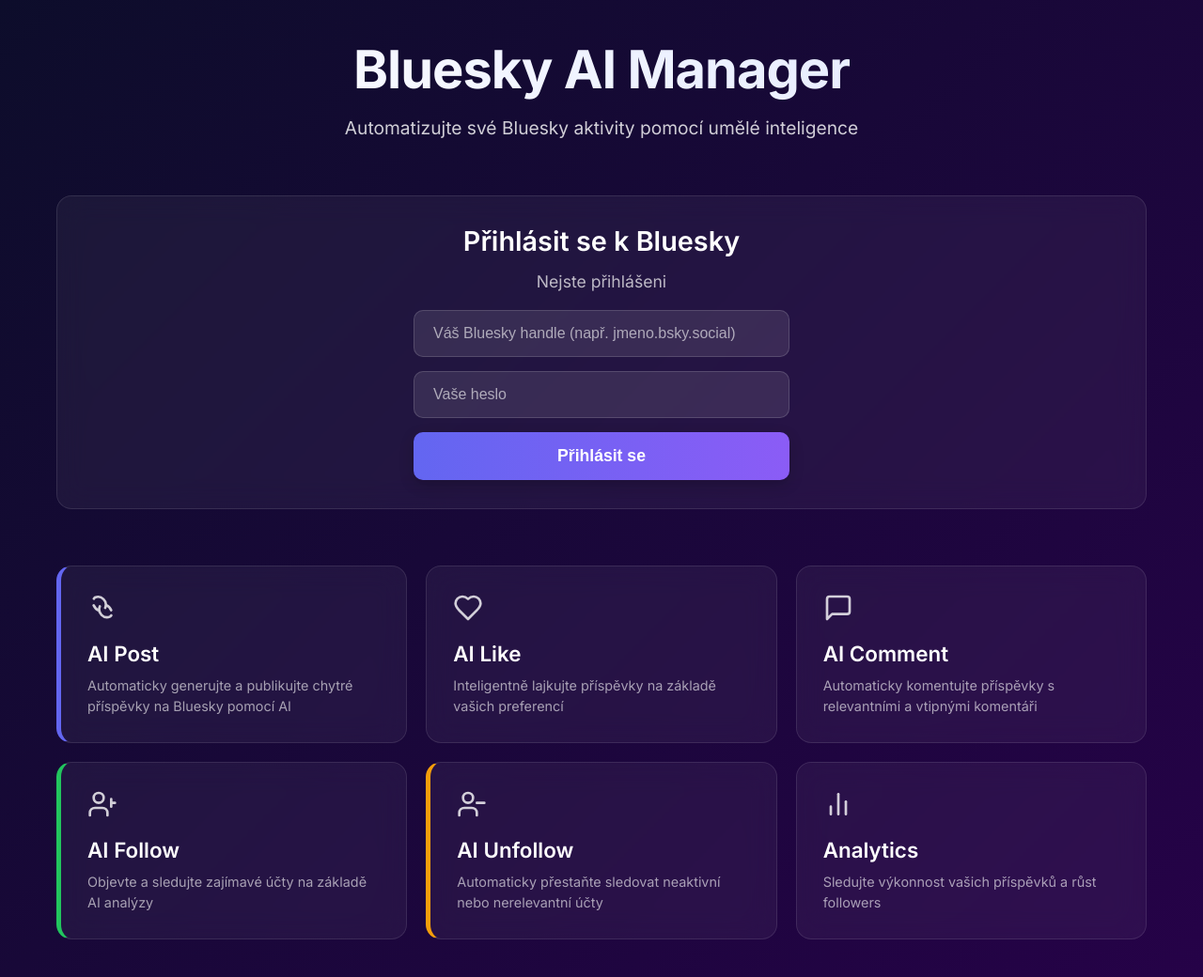
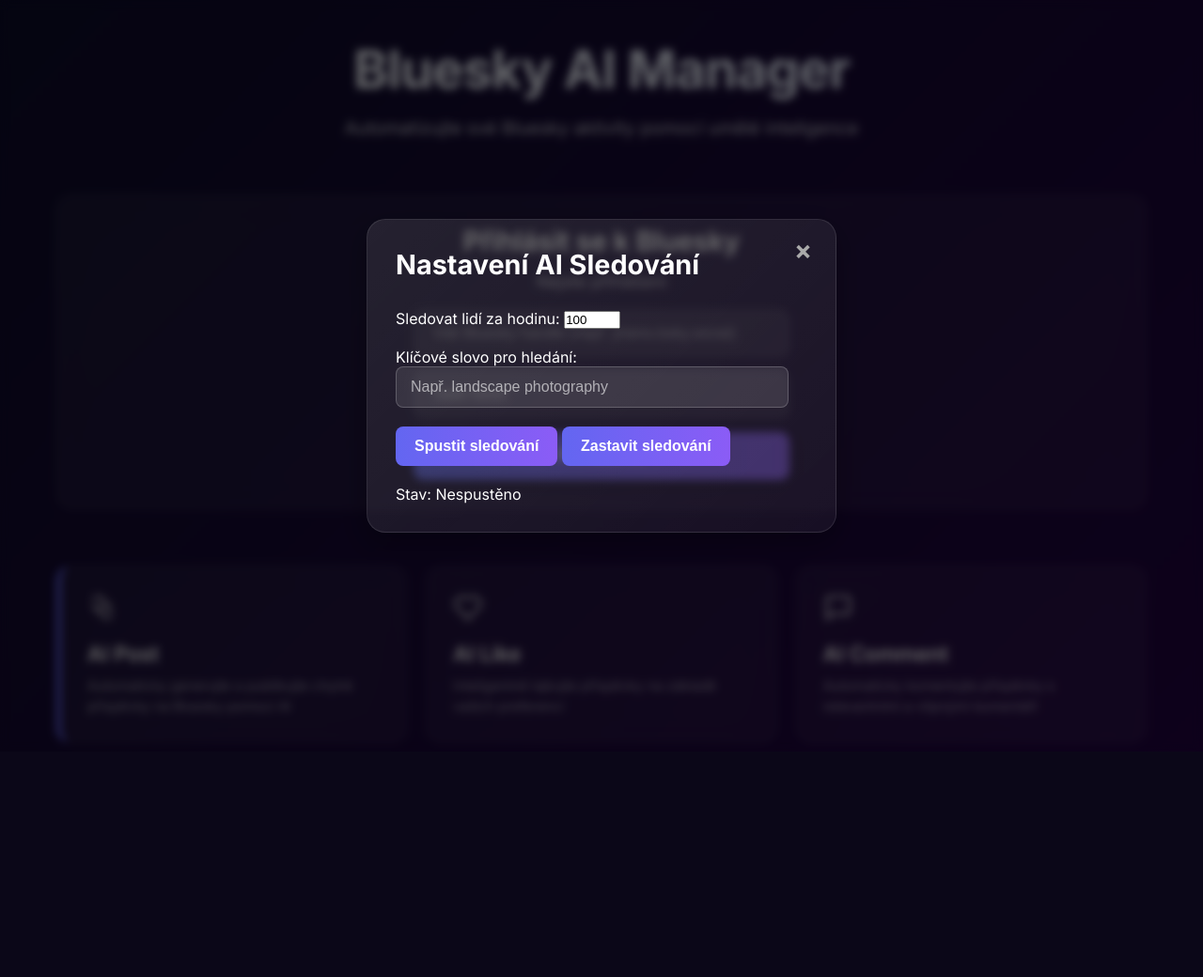
Before and after one commit to martinzeman333/BlueskyAI, a Flask app: template templates/index.html in a window 1280 px wide. Shown: the top 1040 px of the page at 94% size. After the commit the page ends 788 px from the top, so only its background shows below. Run offline with Flask 3, Linux system fonts and the light colour scheme; the template is opened without the code that fills it, so the values that code supplies are empty.

Commit message:
Update index.html

```diff
--- a/templates/index.html
+++ b/templates/index.html
@@ -59,8 +59,8 @@
             <p class="card-description">Automaticky komentujte příspěvky s relevantními a vtipnými komentáři</p>
         </div>
 
-        <!-- AI Follow (pouze design, bez funkce) -->
-        <div class="action-card success">
+        <!-- AI Follow (Nyní s funkcí pro otevření nastavení) -->
+        <div class="action-card success" onclick="openFollowSettingsModal()">
             <span class="card-icon">
                 <svg xmlns="http://www.w3.org/2000/svg" width="36" height="36" viewBox="0 0 24 24" fill="none" stroke="currentColor" stroke-width="2" stroke-linecap="round" stroke-linejoin="round" class="lucide lucide-user-plus"><path d="M16 21v-2a4 4 0 0 0-4-4H6a4 4 0 0 0-4 4v2"/><circle cx="9" cy="7" r="4"/><line x1="22" x2="19" y1="11" y2="11"/><line x1="19" x2="19" y1="8" y2="14"/></svg>
             </span>
@@ -113,8 +113,28 @@
     </footer>
 </div>
 
-<!-- Modální okna již nejsou potřeba, protože tlačítka nemají funkci -->
-<!-- Nicméně, pro budoucí znovupoužití je zde jejich struktura, ale display je none -->
+<!-- Modální okno pro nastavení AI Follow -->
+<div id="aiFollowSettingsModal" class="modal">
+    <div class="modal-content">
+        <span class="close-button" onclick="closeModal('aiFollowSettingsModal')">&times;</span>
+        <h2>Nastavení AI Sledování</h2>
+        <div class="modal-form-group">
+            <label for="followRateInput">Sledovat lidí za hodinu:</label>
+            <input type="number" id="followRateInput" value="100" min="1" max="500" placeholder="Počet lidí za hodinu">
+        </div>
+        <div class="modal-form-group">
+            <label for="followKeywordInput">Klíčové slovo pro hledání:</label>
+            <input type="text" id="followKeywordInput" placeholder="Např. landscape photography">
+        </div>
+        <div class="modal-buttons-row">
+            <button class="modal-button primary-button" onclick="startAIFollow()">Spustit sledování</button>
+            <button class="modal-button danger-button" onclick="stopAIFollow()">Zastavit sledování</button>
+        </div>
+        <p id="aiFollowStatusMessage" class="status-message">Stav: Nespustěno</p>
+    </div>
+</div>
+
+<!-- Původní modální okna, nyní skrytá a bez funkcí (display:none) -->
 <div id="aiPostModal" class="modal" style="display:none;">
     <div class="modal-content">
         <span class="close-button" onclick="closeModal('aiPostModal')">&times;</span>
@@ -158,6 +178,8 @@ document.addEventListener('DOMContentLoaded', (event) => {
     const isLoggedIn = {{ 'true' if is_logged_in else 'false' }};
     if (isLoggedIn) {
         fetchStats();
+        // Načíst stav AI Follow při načtení stránky
+        getAIFollowStatus(); // Přidáno pro načtení stavu AI Follow
     }
 });
 
@@ -193,6 +215,7 @@ async function loginToBluesky() {
             authForm.style.display = 'none';
             logoutForm.style.display = 'flex';
             fetchStats(); // Načíst statistiky po úspěšném přihlášení
+            getAIFollowStatus(); // Načíst stav AI Follow po přihlášení
         } else {
             showNotification(data.message, 'error');
         }
@@ -222,6 +245,7 @@ async function logoutFromBluesky() {
             passwordInput.value = ''; // Vymazat formulář
             // Reset statistik na N/A po odhlášení
             updateStats({ followers: 'N/A', following: 'N/A' });
+            updateAIFollowStatus({ running: false, keyword: 'N/A', rate: 'N/A' }); // Reset AI Follow status
         } else {
             showNotification(data.message, 'error');
         }
@@ -257,13 +281,102 @@ function updateStats(stats) {
     document.getElementById('followingStat').textContent = stats.following.toLocaleString('cs-CZ');
 }
 
-// Funkce pro otevírání modálních oken jsou zakomentovány/prázdné, protože tlačítka nemají onClick
-function openModal(id) { /* V této verzi není aktivní */ }
-function closeModal(id) { /* V této verzi není aktivní */ }
-function openPostModal() { /* V této verzi není aktivní */ }
-function openCommentModal() { /* V této verzi není aktivní */ }
-function openFollowModal() { /* V této verzi není aktivní */ }
-function openUnfollowModal() { /* V této verzi není aktivní */ }
+// Funkce pro otevírání/zavírání modálních oken
+function openModal(id) {
+    document.getElementById(id).style.display = 'flex'; // Použijeme flex pro centrování
+}
+
+function closeModal(id) {
+    document.getElementById(id).style.display = 'none';
+}
+
+// Funkce specifická pro otevření nastavení AI Follow
+function openFollowSettingsModal() {
+    openModal('aiFollowSettingsModal');
+    getAIFollowStatus(); // Načíst aktuální stav při otevření modalu
+}
+
+async function getAIFollowStatus() {
+    try {
+        const response = await fetch('/api/ai-follow-status');
+        const data = await response.json();
+        if (data.status === 'success') {
+            updateAIFollowStatus(data);
+        } else {
+            console.warn("Nelze načíst stav AI Follow: ", data.message);
+            updateAIFollowStatus({ running: false, keyword: 'N/A', rate: 'N/A' }); // Reset status
+        }
+    } catch (error) {
+        console.error('Chyba při načítání stavu AI Follow:', error);
+        updateAIFollowStatus({ running: false, keyword: 'N/A', rate: 'N/A' }); // Reset status
+    }
+}
+
+function updateAIFollowStatus(statusData) {
+    const statusMessageElement = document.getElementById('aiFollowStatusMessage');
+    if (statusData.running) {
+        statusMessageElement.textContent = `Stav: Spuštěno (Klíčové slovo: ${statusData.keyword || 'N/A'}, Rychlost: ${statusData.rate || 'N/A'} lidí/hod, Fronta: ${statusData.queue_size || 0})`;
+        statusMessageElement.style.color = '#22C55E'; // Zelená
+    } else {
+        statusMessageElement.textContent = `Stav: Nespustěno`;
+        statusMessageElement.style.color = '#EF4444'; // Červená
+    }
+}
+
+async function startAIFollow() {
+    const rate = document.getElementById('followRateInput').value;
+    const keyword = document.getElementById('followKeywordInput').value;
+
+    if (!rate || !keyword) {
+        showNotification('Prosím zadejte rychlost a klíčové slovo pro AI Sledování.', 'error');
+        return;
+    }
+
+    try {
+        const response = await fetch('/api/ai-follow-start', {
+            method: 'POST',
+            headers: { 'Content-Type': 'application/json' },
+            body: JSON.stringify({ rate: parseInt(rate), keyword: keyword })
+        });
+        const data = await response.json();
+        showNotification(data.message, data.status);
+        if (data.status === 'success') {
+            getAIFollowStatus(); // Aktualizovat stav po spuštění
+            //closeModal('aiFollowSettingsModal'); // Modal nebudeme zavírat hned, aby uživatel viděl stav
+        }
+    } catch (error) {
+        console.error('Error starting AI Follow:', error);
+        showNotification('Nastala chyba při spouštění AI Sledování.', 'error');
+    }
+}
+
+async function stopAIFollow() {
+    try {
+        const response = await fetch('/api/ai-follow-stop', {
+            method: 'POST',
+            headers: { 'Content-Type': 'application/json' }
+        });
+        const data = await response.json();
+        showNotification(data.message, data.status);
+        if (data.status === 'success') {
+            getAIFollowStatus(); // Aktualizovat stav po zastavení
+            //closeModal('aiFollowSettingsModal'); // Modal nebudeme zavírat hned
+        }
+    } catch (error) {
+        console.error('Error stopping AI Follow:', error);
+        showNotification('Nastala chyba při zastavování AI Sledování.', 'error');
+    }
+}
+
+// Tyto funkce nyní nejsou přímo volány z tlačítek, ale zůstávají, pokud byste je chtěl v budoucnu aktivovat
+function openPostModal() { /* ... */ }
+function sendPost() { /* ... */ }
+function openCommentModal() { /* ... */ }
+function sendComment() { /* ... */ }
+function openFollowModal() { /* ... */ }
+function sendFollow() { /* ... */ }
+function openUnfollowModal() { /* ... */ }
+function sendUnfollow() { /* ... */ }
 
 // Původní funkce pro odesílání API volání, nyní volaná pouze Analytics tlačítkem
 async function callAPI(endpoint, data = {}) {
```
